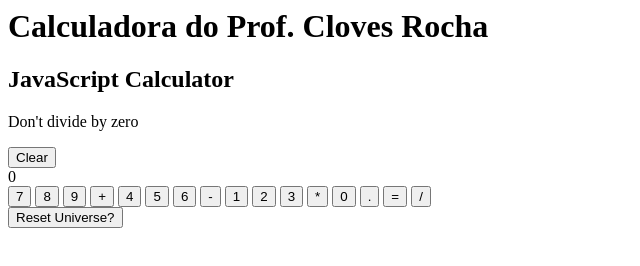
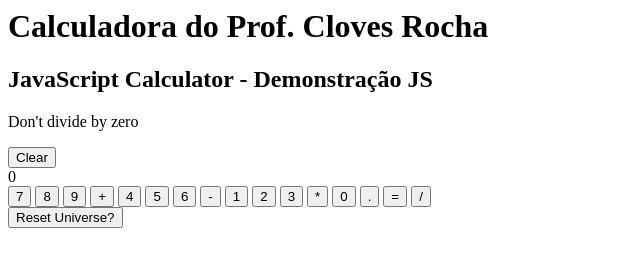
Before and after one commit to clovesrocha/uninassau2md, a plain HTML site: page index.html in a window 1280 px wide. Shown: the whole page, without its empty margins (0-640 px from the left). Drawn offline with Linux system fonts and the light colour scheme.

Commit message:
Update index.html

```diff
--- a/index.html
+++ b/index.html
@@ -1,5 +1,5 @@
 <h1>Calculadora do Prof. Cloves Rocha </h1>
-<h2>JavaScript Calculator</h2>
+<h2>JavaScript Calculator - Demonstração JS</h2>
 <p class="warning">Don't divide by zero</p> <!-- Não divida por zero -->
 
 <div id="calculator" class="calculator">
```
